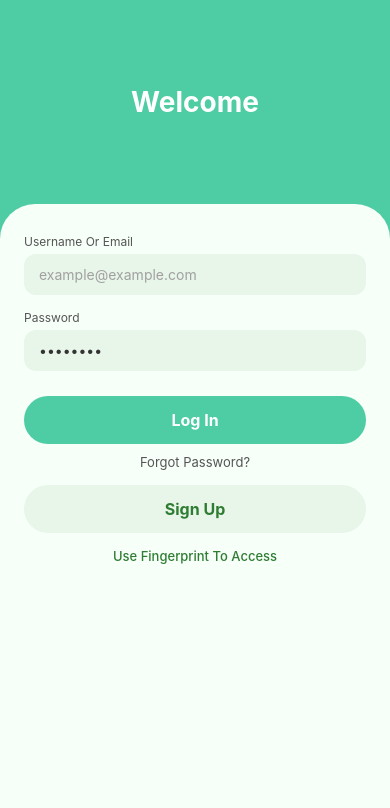
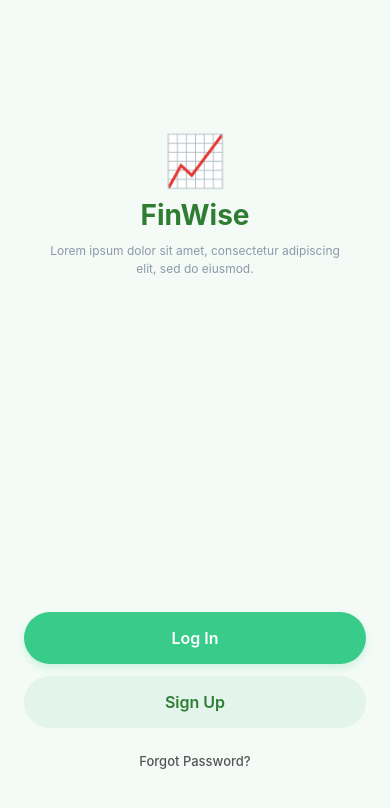
Before and after one commit to adaknurdana2-design/finans-app, a React Native app: screen / in a window 390 px wide. Shown: the top 808 px of the page. Built offline with nearby package versions, Linux system fonts and the light colour scheme.

Commit message:
refactor: Launch беттері

```diff
--- a/App.jsx
+++ b/App.jsx
@@ -1,6 +1,6 @@
 import React from 'react';
-import LoginScreen from './src/components/screens/LoginScreen';
+import LaunchScreenB from './src/components/screens/LaunchScreenB';
 
 export default function App() {
-  return <LoginScreen />;
+  return <LaunchScreenB />;
 }
--- a/src/components/screens/LaunchScreenB.tsx
+++ b/src/components/screens/LaunchScreenB.tsx
@@ -4,17 +4,18 @@ import { StyleSheet, Text, View, TouchableOpacity } from 'react-native';
 export default function LaunchScreenB() {
   return (
     <View style={styles.container}>
-      {/* Логотип менән атамасы */}
-      <View style={styles.logoContainer}>
-        <Text style={styles.icon}>📈</Text>
+      <View style={styles.contentContainer}>
+        {/* Жоғарғы логотип пен мәтін */}
+        <View style={styles.logoBox}>
+          <Text style={styles.iconSymbol}>📈</Text>
           <Text style={styles.title}>FinWise</Text>
-        <Text style={styles.subtitle}>
+          <Text style={styles.description}>
             Lorem ipsum dolor sit amet, consectetur adipiscing elit, sed do eiusmod.
           </Text>
         </View>
 
-      {/* Төймәләр бөлеше */}
-      <View style={styles.buttonContainer}>
+        {/* Төменгі батырмалар */}
+        <View style={styles.bottomSection}>
           <TouchableOpacity style={styles.primaryButton}>
             <Text style={styles.primaryButtonText}>Log In</Text>
           </TouchableOpacity>
@@ -23,9 +24,10 @@ export default function LaunchScreenB() {
             <Text style={styles.secondaryButtonText}>Sign Up</Text>
           </TouchableOpacity>
 
-        <TouchableOpacity>
+          <TouchableOpacity style={styles.forgotTouch}>
             <Text style={styles.forgotText}>Forgot Password?</Text>
           </TouchableOpacity>
+        </View>
       </View>
     </View>
   );
@@ -34,64 +36,78 @@ export default function LaunchScreenB() {
 const styles = StyleSheet.create({
   container: {
     flex: 1,
-    backgroundColor: '#F7FFF9', // Асык ак/яшел фон
+    backgroundColor: '#F4FBF7', // Жұмсақ ақшыл-жасыл фон
+  },
+  contentContainer: {
+    flex: 1,
     alignItems: 'center',
     justifyContent: 'space-between',
     paddingVertical: 70,
     paddingHorizontal: 24,
   },
-  logoContainer: {
+  logoBox: {
     alignItems: 'center',
-    marginTop: 40,
+    marginTop: 60,
   },
-  icon: {
+  iconSymbol: {
     fontSize: 50,
-    marginBottom: 10,
+    color: '#38CB89',
+    marginBottom: 8,
   },
   title: {
     fontSize: 28,
-    fontWeight: 'bold',
+    fontWeight: '700',
     color: '#2E7D32',
     marginBottom: 10,
   },
-  subtitle: {
+  description: {
     fontSize: 12,
-    color: '#757575',
+    color: '#8C98A8',
     textAlign: 'center',
-    paddingHorizontal: 15,
+    paddingHorizontal: 20,
+    lineHeight: 18,
   },
-  buttonContainer: {
+  bottomSection: {
     width: '100%',
     alignItems: 'center',
   },
   primaryButton: {
     width: '100%',
-    backgroundColor: '#4ECCA3',
+    backgroundColor: '#38CB89',
     paddingVertical: 16,
-    borderRadius: 25,
+    borderRadius: 28,
     alignItems: 'center',
-    marginBottom: 14,
+    marginBottom: 12,
+    shadowColor: '#38CB89',
+    shadowOffset: { width: 0, height: 4 },
+    shadowOpacity: 0.2,
+    shadowRadius: 8,
+    elevation: 4,
   },
   primaryButtonText: {
     color: '#FFFFFF',
     fontSize: 16,
-    fontWeight: 'bold',
+    fontWeight: '600',
   },
   secondaryButton: {
     width: '100%',
-    backgroundColor: '#E8F5E9',
+    backgroundColor: '#E2F4EC',
     paddingVertical: 16,
-    borderRadius: 25,
+    borderRadius: 28,
     alignItems: 'center',
     marginBottom: 20,
   },
   secondaryButtonText: {
     color: '#2E7D32',
     fontSize: 16,
-    fontWeight: 'bold',
+    fontWeight: '600',
+  },
+  forgotTouch: {
+    padding: 5,
   },
   forgotText: {
     color: '#555555',
-    fontSize: 14,
+    fontSize: 13,
+    fontWeight: '500',
   },
 });
```
Also changed, not shown: src/components/screens/LaunchScreen.tsx (+13 -9 lines). Lines whose indentation alone changed are shown as unchanged.
